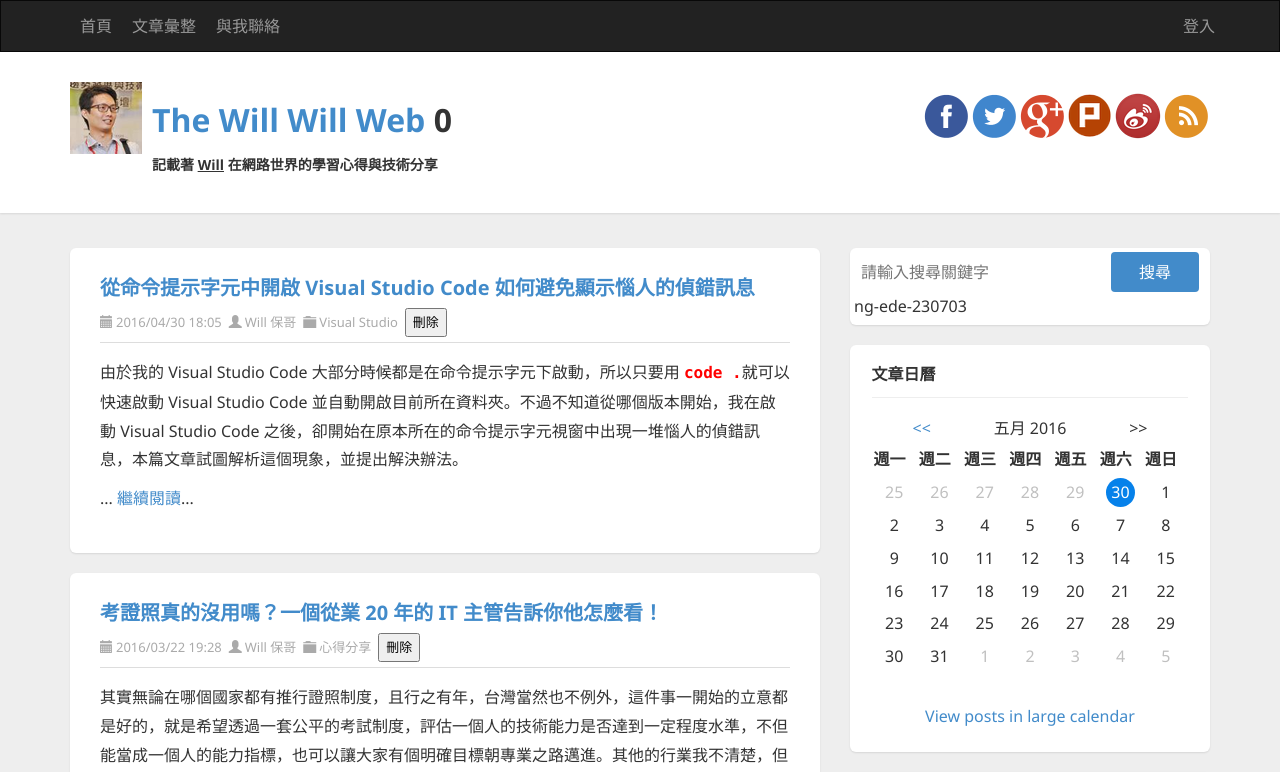
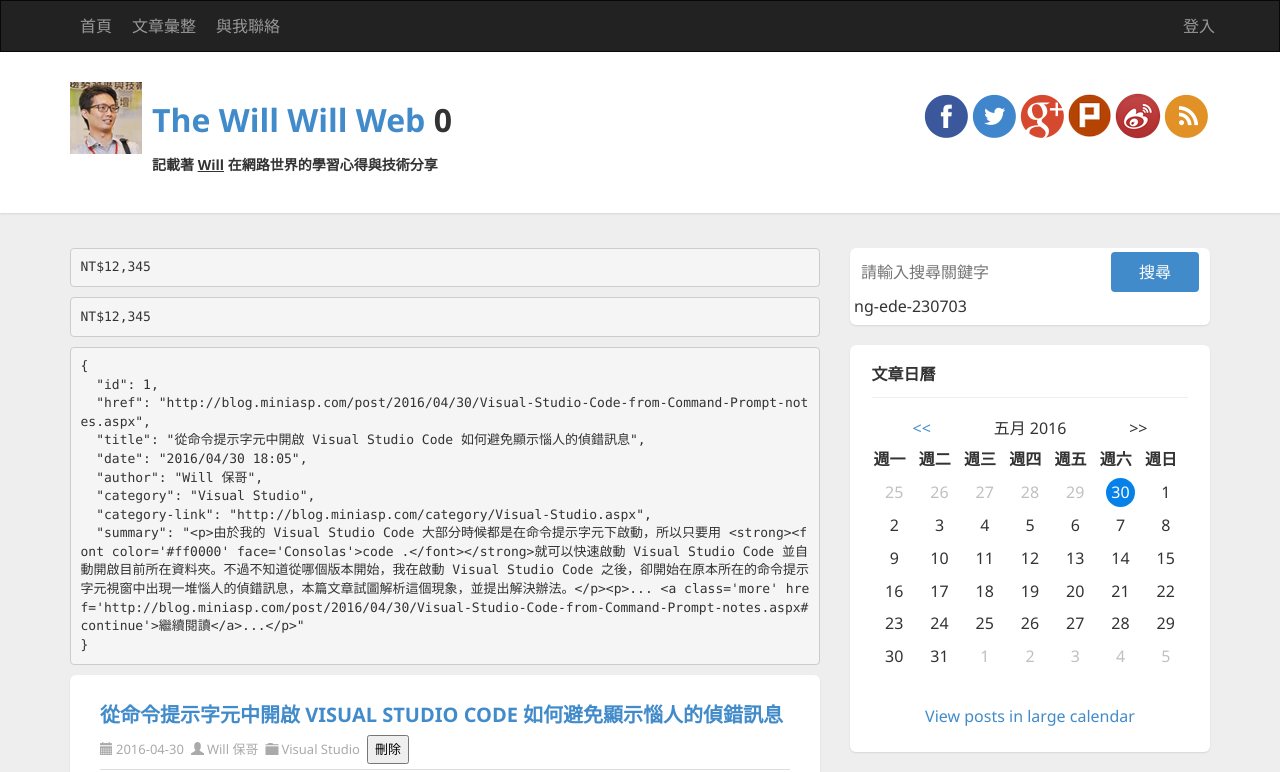
Before and after one commit to coolrare/ng-ede-230703, an Angular app: page / in a window 1280 px wide. Shown: the top 772 px of the page. Built offline with nearby package versions, Linux system fonts and the light colour scheme.

Commit message:
示範 Pipes 管道

```diff
--- a/src/app/article/article.component.html
+++ b/src/app/article/article.component.html
@@ -1,14 +1,17 @@
+<pre>{{ 12345 | currency:'NTD':'NT$':'1.0-0' }}</pre>
+<pre>NT${{ 12345 | number }}</pre>
+<pre>{{ item | json }}</pre>
 <article  class="post" id="post{{i}}">
   <header class="post-header">
     <h2 class="post-title">
       <a
         [href]="item.href"
-        >{{item.title}}</a
+        >{{item.title | uppercase}}</a
       >
     </h2>
     <div class="post-info clearfix">
       <span class="post-date"
-        ><i class="glyphicon glyphicon-calendar"></i>{{item.date}}</span
+        ><i class="glyphicon glyphicon-calendar"></i>{{item.date | date:'yyyy-MM-dd'}}</span
       >
       <span class="post-author"
         ><i class="glyphicon glyphicon-user"></i
```
